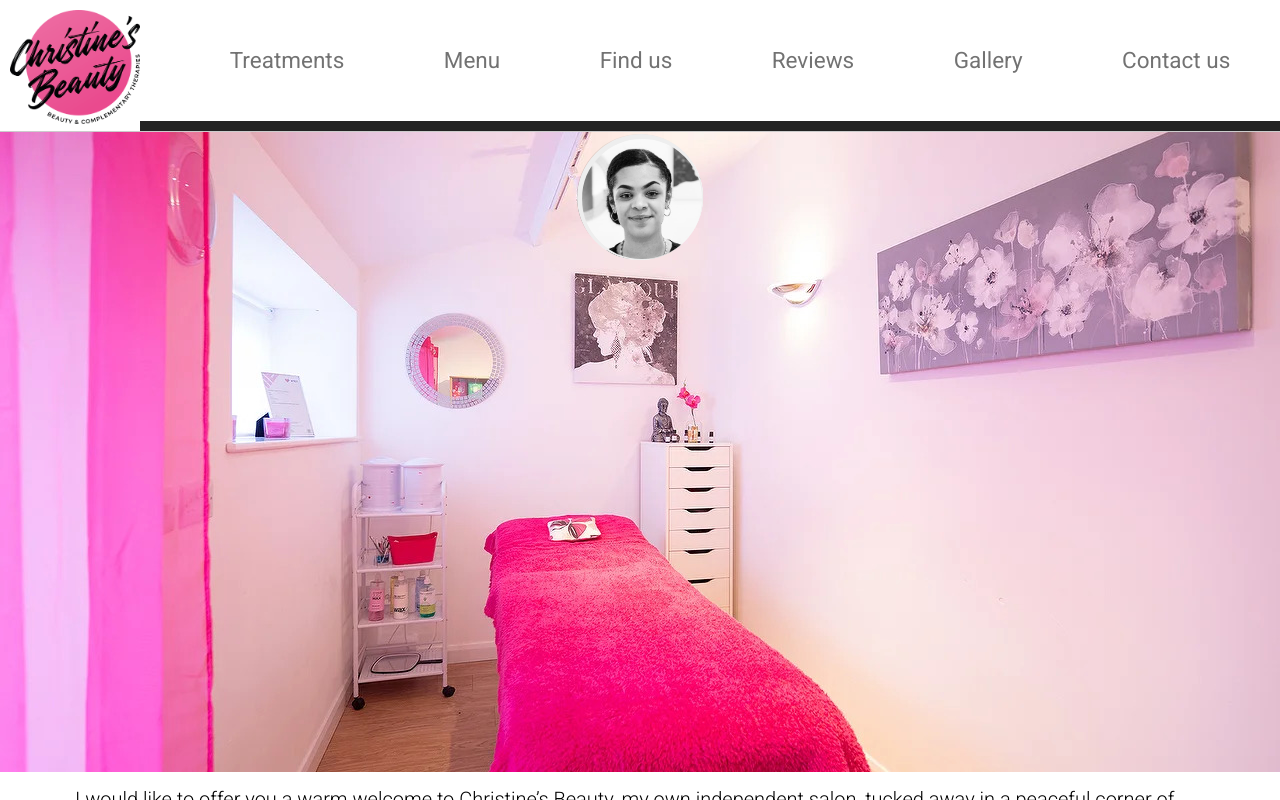
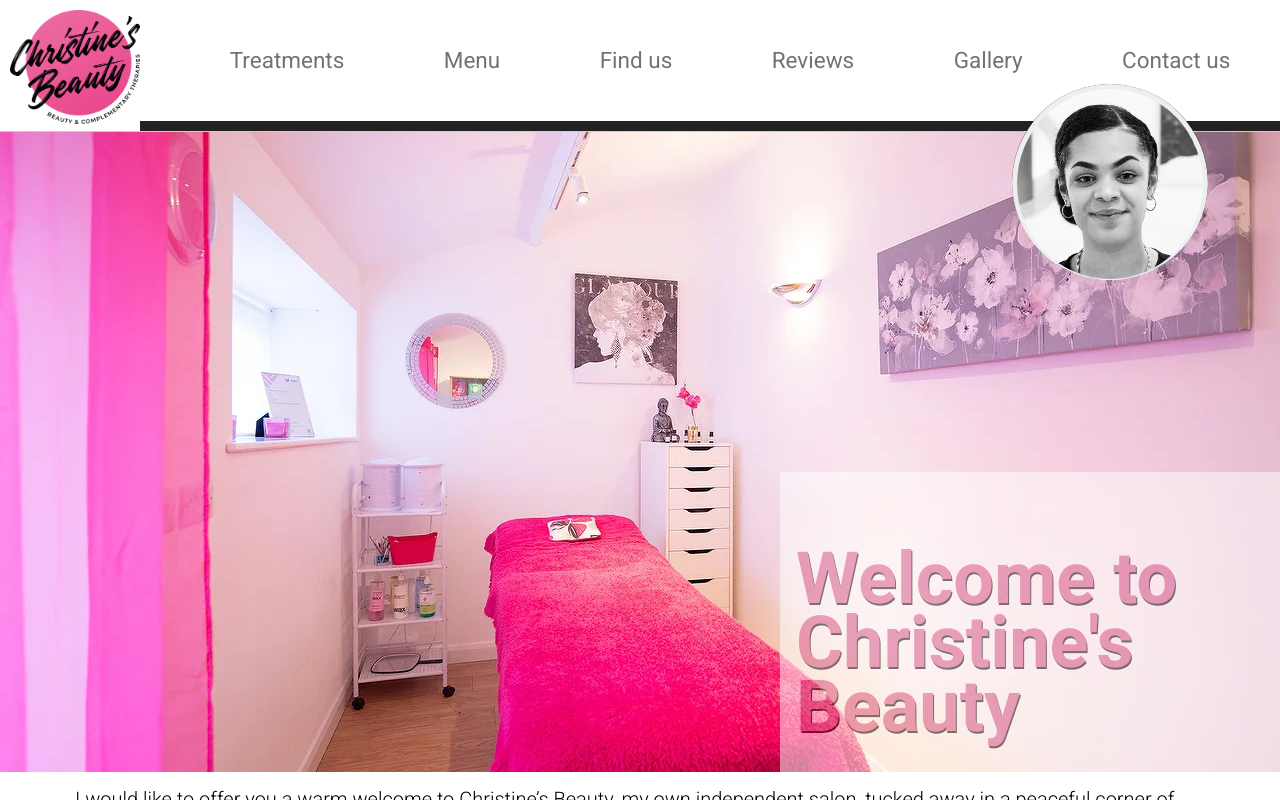
Before and after one commit to paulImperial/christinesbeauty, a Next.js app: page / in a window 1280 px wide. Built offline with nearby package versions, Linux system fonts and the light colour scheme; no server answers.

Commit message:
add cameo picture and h1 text

```diff
--- a/src/components/Cameo/index.js
+++ b/src/components/Cameo/index.js
@@ -5,8 +5,8 @@ import styled from 'styled-components';
 const CameoContainer = styled.div`
 	background-color: white;
 	box-shadow: rgba(0, 0, 0, 0.3) 0px 19px 38px, rgba(0, 0, 0, 0.22) 0px 15px 12px;
-	height: 130px;
-	width: 130px;
+	height: 200px;
+	width: 200px;
 	border-radius: 60%;
 	overflow: hidden;
 	border-width: 2px;
@@ -14,12 +14,14 @@ const CameoContainer = styled.div`
 	border-color: rgb(238, 238, 238);
 	border-image: initial;
 	position: absolute;
+	top: -50px;
+	right: 0;
 `;
 
 const Image = styled.div`
+height: 200px;
+width: 200px;
 	background-color: #fff;
-	height: 130px;
-	width: 130px;
 	z-index: 1;
 	color: rgb(37, 37, 37);
 	width: 100%;
@@ -34,9 +36,7 @@ const Image = styled.div`
 	overflow: hidden;
 	border: 5px solid #fff;
 	background-color: white;
-    box-shadow: rgba(0, 0, 0, 0.53) 0px 19px 38px, rgba(0, 0, 0, 0.52) 0px 15px 12px;
-    height: 130px;
-    width: 130px;
+  box-shadow: rgba(0, 0, 0, 0.53) 0px 0px 12px, rgba(0, 0, 0, 0.52) 0px 0px 12px;
   border-radius: 60%;
   overflow: hidden;
   border-width: 5px;
--- a/src/components/Generic/Navigation.js
+++ b/src/components/Generic/Navigation.js
@@ -160,7 +160,7 @@ const StyledLinkContainer = styled.ul`
 
 const StyledLink = styled.li`
   transition: border-bottom 0.5s;
-
+	cursor: pointer;
   padding-bottom: 5px;
   margin: 0 10px;
 
--- a/src/components/Hero/Hero.js
+++ b/src/components/Hero/Hero.js
@@ -1,22 +1,18 @@
 import React from 'react';
 import PropTypes from 'prop-types';
-import styled from 'styled-components';
 
 import {
 	HeroContent,
 	HeroImage,
+	HeroWording,
+	TitleText
 } from './Hero.styles';
-
-const PageTitle = styled.h1`
-	color: ${props => props.theme.colours.pink};
-	position: absolute;
-	opacity: 1;
-	font-size: 3rem;
-`;
 
 const Hero = ({ label, image,  ...props }) => {
 	return (
 			<HeroContent {...props}>
+				<HeroWording>
+				<TitleText>Welcome to Christine's Beauty</TitleText></HeroWording>
 				<HeroImage image={image}></HeroImage>
 			</HeroContent>
 	);
--- a/src/components/Hero/Hero.styles.js
+++ b/src/components/Hero/Hero.styles.js
@@ -2,7 +2,7 @@ import styled from 'styled-components';
 
 export const HeroContent = styled.div`
 	display: flex;
-	justify-content: center;
+	justify-content: flex-end;;
 `;
 
 export const HeroImage = styled.div`
@@ -16,3 +16,25 @@ export const HeroImage = styled.div`
 		height: 50vh;
 	}
 `;
+
+export const HeroWording = styled.div`
+	position: absolute;
+	z-index: 2;
+	font-size: 3rem;
+	width: 500px;
+	height: 300px;
+	background-color: ${props => props.theme.colours.baseWhite};
+	opacity: 0.5;
+	align-self: flex-end;
+	justify-self: end;
+	padding: 1rem;
+`;
+
+export const TitleText = styled.h1`
+	position: relative;
+	color: ${props => props.theme.colours.baseBlack};
+	z-index: 2;
+	color: ${props => props.theme.colours.pink};
+	line-height: 4rem;
+	text-shadow: 1px 2px #000;
+`;
```
Lines whose indentation alone changed are shown as unchanged.
